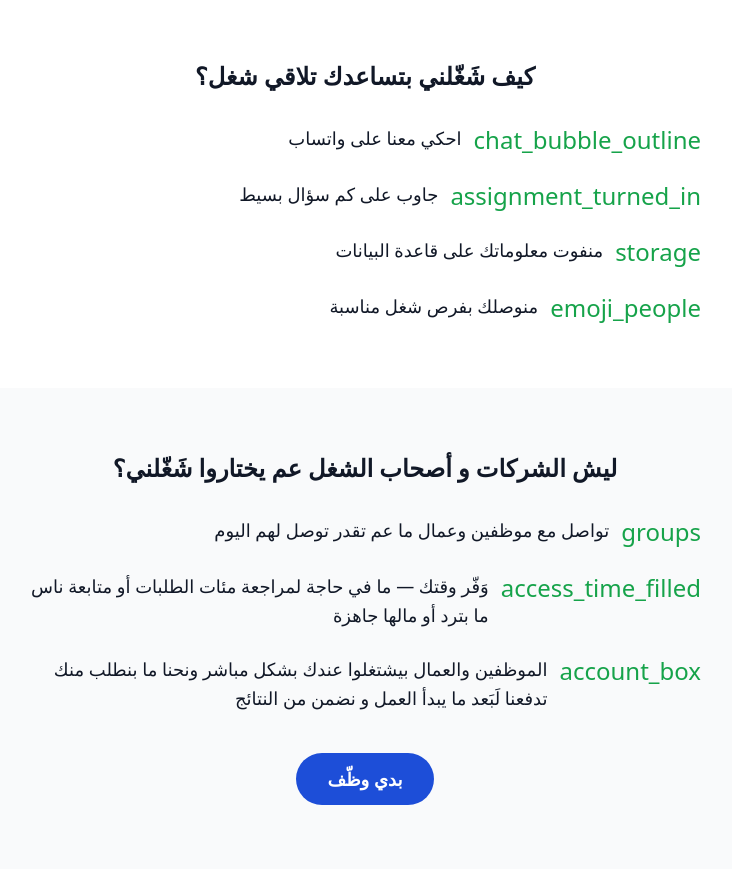
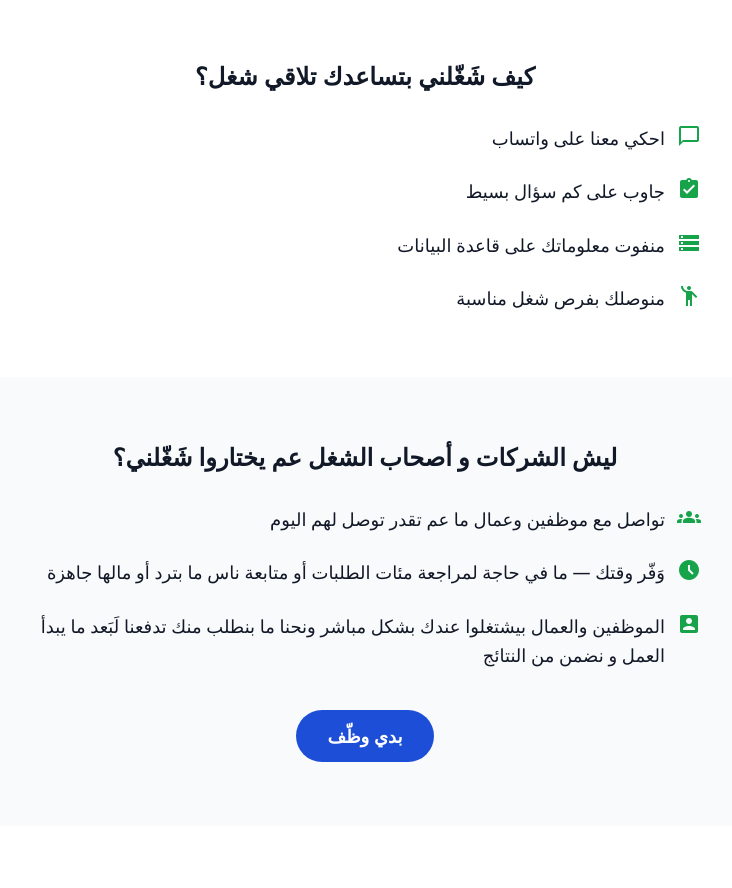
Before and after one commit to Zyadhanano/shaghelni-landing, a Next.js app: page / in a window 1280 px wide. Shown: the part 1080-1968 px from the top of the page, without its empty margins (275-1007 px from the left). Built offline with nearby package versions, Linux system fonts and the light colour scheme.

Commit message:
Update _app.js

```diff
--- a/pages/_app.js
+++ b/pages/_app.js
@@ -1,9 +1,17 @@
 import '../styles/globals.css';
 import Script from 'next/script';
+import Head from 'next/head';
 
 export default function App({ Component, pageProps }) {
   return (
     <>
+      <Head>
+        <link
+          href="https://fonts.googleapis.com/icon?family=Material+Icons"
+          rel="stylesheet"
+        />
+      </Head>
+
       {/* Google Analytics */}
       <Script
         src="https://www.googletagmanager.com/gtag/js?id=G-Z6WYS1DP8R"
```
